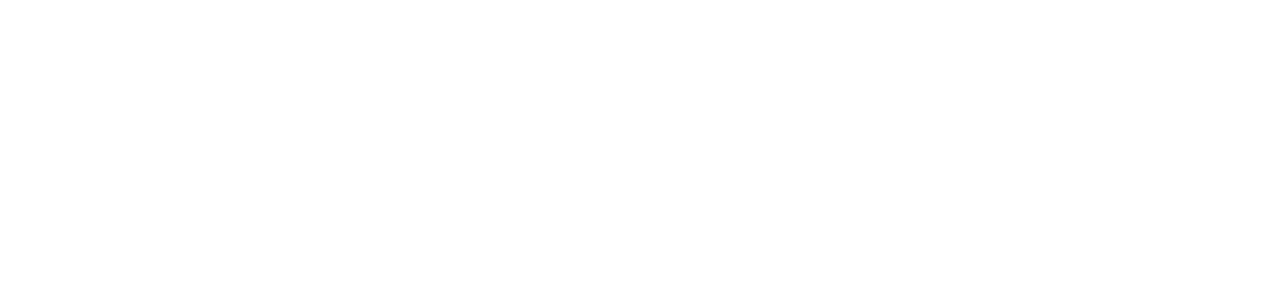
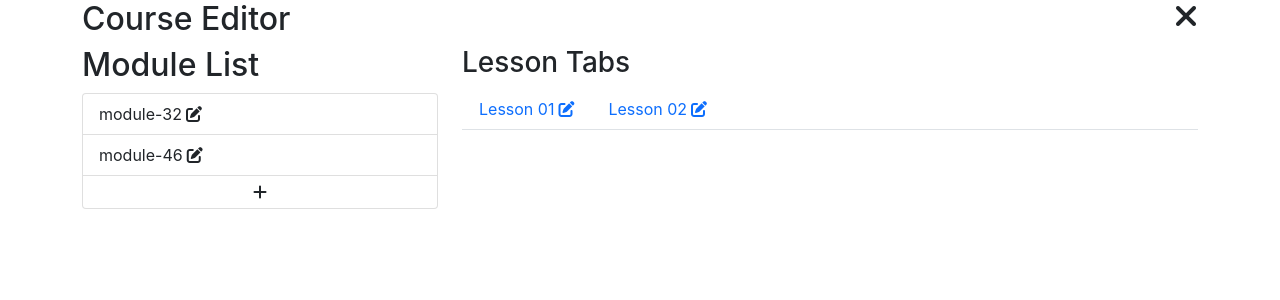
Before and after one commit to leizhang88/wbdv-sp21-client-react, a React (Create React App) app: page /editor in a window 1280 px wide. Shown: the top 300 px of the page. Built offline with nearby package versions, Linux system fonts and the light colour scheme.

Commit message:
Created component EditableItem and module-reducer

```diff
--- a/src/App.js
+++ b/src/App.js
@@ -8,10 +8,10 @@
 function App() {
   return (
     <BrowserRouter>
-      <div className="container-fluid">
+      <div className="">
         <Route path="/" exact={true} component={Home}/>
         <Route path="/courses" component={CourseManager}/>
-        <Route path="/courses/editor" component={CourseEditor}/>
+        <Route path="/editor" component={CourseEditor}/>
       </div>
     </BrowserRouter>
   );
--- a/src/components/course-card.js
+++ b/src/components/course-card.js
@@ -8,7 +8,7 @@
                 <h5 className="card-title">{course.title}</h5>
                 <p className="card-text">Some quick example text to build on the card title and make up the bulk of
                     the card's content.</p>
-                <Link to="/courses/editor" className="btn btn-primary">
+                <Link to="/editor" className="btn btn-primary">
                   Edit
                 </Link>
                 <i onClick={() => deleteCourse(course)} className="fas fa-trash"></i>
--- a/src/components/course-editor.js
+++ b/src/components/course-editor.js
@@ -1,25 +1,35 @@
 import React from "react";
 import {useHistory} from "react-router-dom";
 import moduleReducer from "../reducers/module-reducer";
-import {createStore} from "redux";
+import {combineReducers, createStore} from "redux";
 import {Provider} from "react-redux";
 import ModuleList from "./module-list";
 import LessonTabs from "./lesson-tabs";
 import lessonReducer from "../reducers/lesson-reducer";
 
-// const store = createStore(moduleReducer)
-const store = createStore(lessonReducer)
+const reducer = combineReducers({
+  moduleReducer: moduleReducer,
+  lessonReducer: lessonReducer
+})
+
+const store = createStore(reducer)
 
 const CourseEditor = ({history}) => {
   return (
     <Provider store={store}>
-      <div>
+      <div className="container-lg">
         <h2>
           Course Editor
           <i onClick={() => history.goBack()} className="fas fa-times float-end"></i>
         </h2>
-        <ModuleList/>
-        <LessonTabs/>
+        <div className="row">
+          <div className="col-4">
+            <ModuleList/>
+          </div>
+          <div className="col-8">
+            <LessonTabs/>
+          </div>
+        </div>
       </div>
     </Provider>
   );
--- a/src/components/course-manager.js
+++ b/src/components/course-manager.js
@@ -81,7 +81,7 @@
             </div>
           </div>
         </div>
-
+        <div className="container-lg">
           <Route path="/courses/table" exact={true}>
             <CourseTable
               courses={this.state.courses}
@@ -95,6 +95,7 @@
               deleteCourse={this.deleteCourse}
             />
           </Route>
+        </div>
       </div>);
   }
 
--- a/src/components/course-row.js
+++ b/src/components/course-row.js
@@ -28,7 +28,7 @@
       <td>
         {
           !editing &&
-          <Link to="/courses/editor">
+          <Link to="/editor">
             <i className="fas fa fa-file mx-1"></i>
             {title}
           </Link>
--- /dev/null
+++ b/src/components/editable-item.js
@@ -0,0 +1,51 @@
+import React, {useState} from "react";
+
+const EditableItem = (
+  {
+    item =
+      {
+        title: 'NEW ITEM',
+      },
+    deleteItem,
+    updateItem
+  }
+) => {
+  const [editing, setEditing] = useState(false);
+  const [cachedItem, setCachedItem] = useState(item)
+  return (
+    <>
+      {!editing &&
+        <>
+          {item.title}
+          <i onClick={() => setEditing(true)} className="ms-1 fas fa-edit"></i>
+        </>
+      }
+      {editing &&
+        <>
+          <span className="row">
+              <span className="col-sm-9">
+              <input
+                onChange={(e) => setCachedItem({
+                  ...cachedItem,
+                  title: e.target.value
+                })}
+                className="form-control form-control-sm"
+                value={cachedItem.title}
+              />
+            </span>
+            <span className="col-sm-3 d-flex justify-content-end">
+              <i
+                onClick={() => {
+                  setEditing(false)
+                  updateItem(cachedItem)
+                }}
+                className="ms-1 fas fa-check"></i>
+              <i onClick={() => deleteItem(cachedItem)} className="ms-1 fas fa-xmark"></i>
+            </span>
+          </span>
+        </>
+      }
+    </>
+)}
+
+export default EditableItem;
--- a/src/components/home.js
+++ b/src/components/home.js
@@ -2,16 +2,16 @@
 import {Link} from "react-router-dom";
 
 export default () => (
-  <div>
+  <div className="container-lg">
     <h1>Home</h1>
     <div className="list-group">
       <Link to="/courses/table" className="list-group-item">
         Course Table
       </Link>
-      <Link to="/course/grid" className="list-group-item">
+      <Link to="/courses/grid" className="list-group-item">
         Course Grid
       </Link>
-      <Link to="/course/editor" className="list-group-item">
+      <Link to="/editor" className="list-group-item">
         Course Editor
       </Link>
     </div>
--- a/src/components/lesson-tabs.js
+++ b/src/components/lesson-tabs.js
@@ -1,5 +1,6 @@
 import React from "react";
 import {connect} from "react-redux";
+import EditableItem from "./editable-item";
 
 const LessonTabs = ({lessons=[]}) => (
   <div>
@@ -7,8 +8,10 @@
     <ul className="nav nav-tabs">
       {
         lessons.map(lesson =>
-          <li className="nav-item">
-            <a className="nav-link" href="#">{lesson.title}</a>
+          <li key={lesson._id} className="nav-item">
+            <a className="nav-link" href="#">
+              <EditableItem item={lesson}/>
+            </a>
           </li>
         )
       }
@@ -16,11 +19,9 @@
   </div>
 )
 
-const stpm = (state) => {
-  return {
-    lessons: state.lessons
-  }
-}
+const stpm = (state) => ({
+    lessons: state.lessonReducer.lessons
+})
 const dtpm = (dispatch) => {}
 
 export default connect(stpm, dtpm)(LessonTabs);
--- a/src/components/module-list.js
+++ b/src/components/module-list.js
@@ -1,29 +1,52 @@
 import React from "react";
 import {connect} from "react-redux";
+import EditableItem from "./editable-item";
 
-const ModuleList = ({myModules=[]}) => (
+const ModuleList = (
+  {
+    myModules=[],
+    createModule,
+    deleteModule,
+    updateModule
+  }
+) => (
   <div>
     <h2>Module List</h2>
     <ul className="list-group">
       {
         myModules.map(module =>
-          <li className="list-group-item">
-            {module.title}
+          <li key={module._id} className="list-group-item">
+            <EditableItem
+              deleteItem={deleteModule}
+              updateItem={updateModule}
+              item={module}
+            />
           </li>
         )
       }
+      <li className="list-group-item ">
+        <span className="d-flex justify-content-center">
+          <i onClick={createModule} className="fas fa-plus"></i>
+        </span>
+      </li>
     </ul>
   </div>
 )
 
-const stateToPropertyMapper = (state) => {
-  return {
-    myModules: state.modules
-  }
-}
+const stateToPropertyMapper = (state) => ({
+  myModules: state.moduleReducer.modules
+})
 
-const dispatchToPropertyMapper = (dispatch) => {
-
-}
+const dispatchToPropertyMapper = (dispatch) => ({
+  createModule: () => dispatch({type: 'CREATE_MODULE'}),
+  deleteModule: (module) => dispatch({
+    type: 'DELETE_MODULE',
+    moduleToDelete: module
+  }),
+  updateModule: (module) => dispatch({
+    type: 'UPDATE_MODULE',
+    module
+  })
+})
 
 export default connect(stateToPropertyMapper, dispatchToPropertyMapper)(ModuleList)
--- a/src/reducers/module-reducer.js
+++ b/src/reducers/module-reducer.js
@@ -10,8 +10,25 @@
 const moduleReducer = (state=initialState, action) => {
   switch (action.type) {
     case  'CREATE_MODULE':
+      return {
+        modules: [
+          ...state.modules,
+          {
+            _id: (new Date()).getTime(),
+            title: 'NEW MODULE'
+          }
+        ]
+      }
     case 'DELETE_MODULE':
+      return {
+        ...state,
+        modules: state.modules.filter(module => module._id === action.moduleToDelete._id ? false : true)
+      }
     case 'UPDATE_MODULE':
+      return {
+        ...state,
+        modules: state.modules.map(module => module._id === action.module._id ? action.module : module)
+      }
     default:
       return state;
   }
```
Lines whose indentation alone changed are shown as unchanged.
